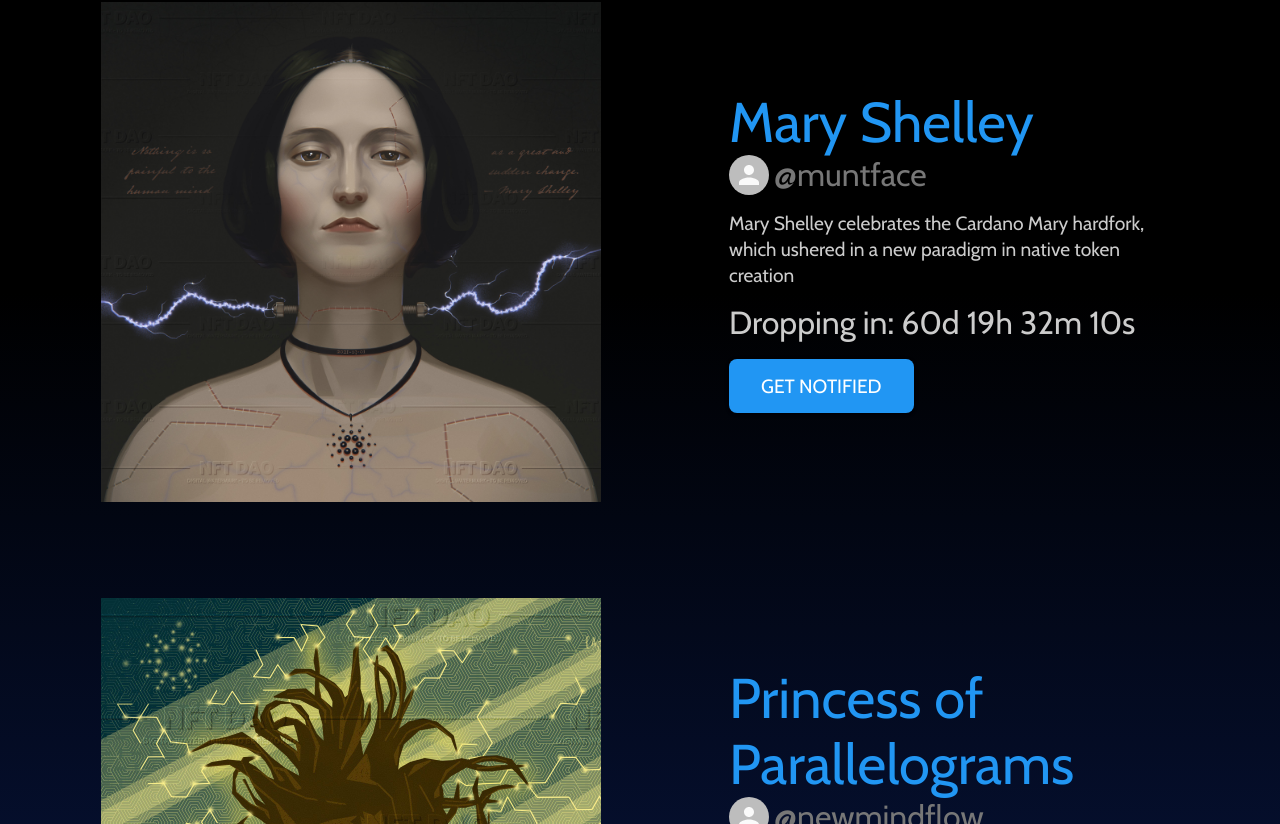
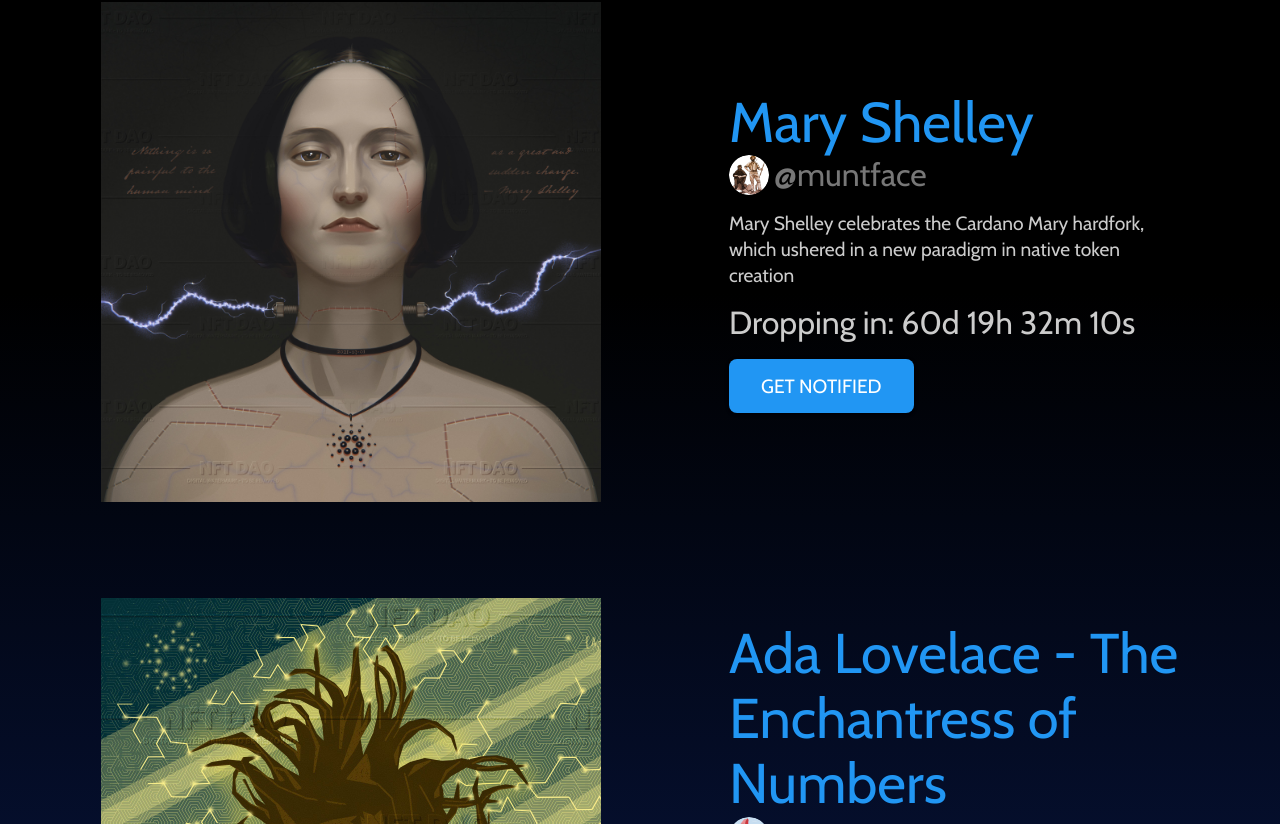
Before and after one commit to NFT-DAO/Akkadia, a Next.js app: page /drops in a window 1280 px wide. Shown: the part 496-1320 px from the top of the page. Built offline with nearby package versions, Linux system fonts and the light colour scheme.

Commit message:
updated drop title/description and added author icons.

```diff
--- a/src/pages/drops.js
+++ b/src/pages/drops.js
@@ -86,15 +86,17 @@
             title='Mary Shelley'
             author='muntface'
             authorLink='https://twitter.com/Munt_Face'
+            authorIconSrc='author_icon_muntface.png'
             description='Mary Shelley celebrates the Cardano Mary hardfork, which ushered in a new paradigm in native token creation'
             dropDate={new Date(2021, 5, 3, 18)}
           />
           <UpcomingDrop
             imageSrc='promo_1.png'
-            title='Princess of Parallelograms'
+            title='Ada Lovelace - The Enchantress of Numbers'
             author='newmindflow'
             authorLink='https://twitter.com/newmindflow'
-            description='Princess of parallelograms was the nickname given to ADA Lovelace by the poet Lord Byron'
+            authorIconSrc='author_icon_newmindflow.png'
+            description='Forget this world and all its troubles and if possible its multitudinous Charlatans—every thing in short but the Enchantress of Number. - Charles Babbage'
             dropDate={new Date(2021, 5, 10, 18)}
           />
         </Container>
@@ -126,6 +128,7 @@
   title,
   author,
   authorLink,
+  authorIconSrc,
   description,
   dropDate,
 }) => {
@@ -153,7 +156,7 @@
               target='twitter'
               style={{ display: 'flex', alignItems: 'center' }}
             >
-              <Avatar></Avatar>
+              <Avatar src={authorIconSrc} />
               <Typography
                 variant='h2'
                 style={{ marginLeft: '0.3rem', color: '#777' }}
```
Also changed, not shown: public/author_icon_muntface.png (added), public/author_icon_newmindflow.png (added).
